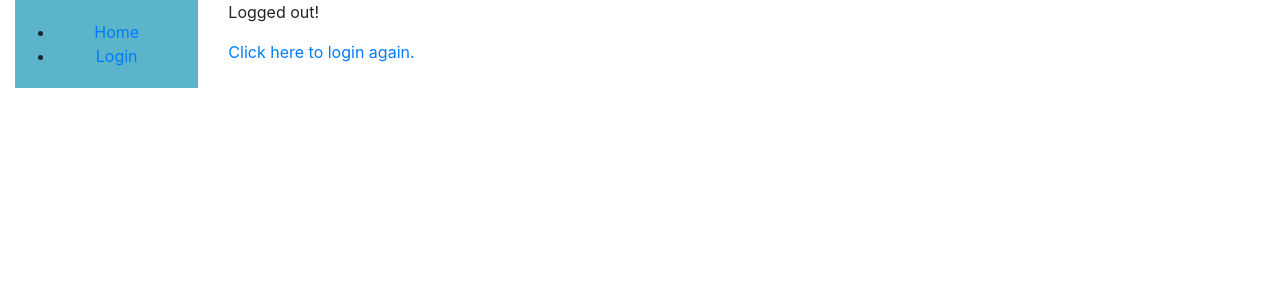
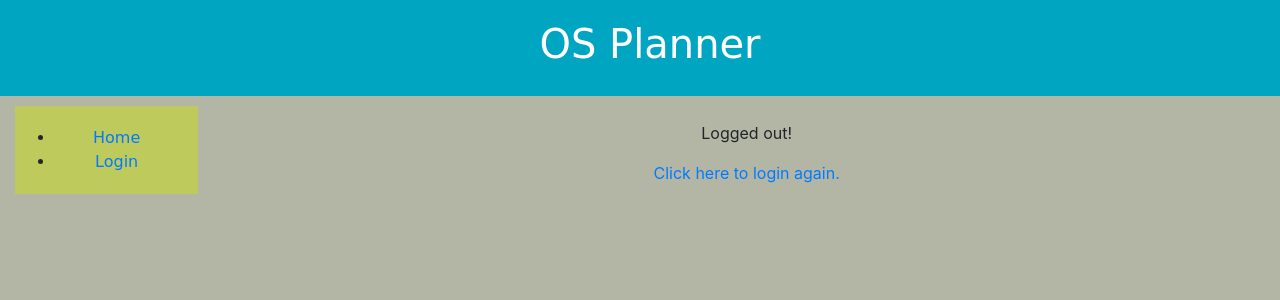
Before and after one commit to prznoc/osplanner, a Django app: template spaceplanner/templates/registration/logged_out.html in a window 1280 px wide. Shown: the top 300 px of the page. Run offline with Django 3.2, Linux system fonts and the light colour scheme; the template is opened without the code that fills it, so the values that code supplies are empty; some libraries are stand-ins or nearby versions.

Commit message:
CSS for main structure

```diff
--- a/spaceplanner/admin.py
+++ b/spaceplanner/admin.py
@@ -22,4 +22,3 @@ admin.site.register(User, CustomerAdminEmployee)
 admin.site.register(Workstation, CustomerAdminWorkstation)
 admin.site.register(Workweek)
 admin.site.register(Userweek)
-admin.site.register(WorkstationPreferences)
--- a/spaceplanner/static/css/styles.css
+++ b/spaceplanner/static/css/styles.css
@@ -1,48 +1,63 @@
-.sidebar-nav {
-    background-color: #5cb4ca;
-    margin-top: 0;
+.html {
+  }
+.body {
+    background-color: #b4b6a5;
+  }
+
+.page-header {
+    background-color: hsl(189, 100%, 38%);
     padding: 20px 20px 20px 40px;
     text-align: center
 }
 
-.page-header h1, .page-header h1 a, .page-header h1 a:visited, .page-header h1 a:active {
-    color: #ffffff;
-    font-size: 36pt;
-    text-decoration: none;
+.container-fluid {
 }
 
-.content {
-    margin-left: 40px;
+.col-sm-2 {
+    min-width: min-content;
+    float:left;
 }
 
-h1, h2, h3, h4 {
+.sidebar-nav {
+    background-color: #bfca5c;
+    padding: 20px 20px 20px 40px;
     font-family: 'Lobster', cursive;
+    text-align: center;
+    min-width: min-content;
+    margin-top: 10px;
+    position: sticky;
+    position: -webkit-sticky;
+    top: 0;
 }
 
-.date {
-    color: rgb(27, 116, 34);
+.col-sm-10 {
+    float:left;
+    margin:auto;
+    text-align: center;
 }
 
-.post-form textarea, .post-form input {
-    width: 100%;
-}
-
-.post {
-    margin-bottom: 70px;
-}
-
-.post h2 a, .post h2 a:visited {
-    color: #000000;
-}
-
-.blue_glyf{
-    color: blue;
+.page-header h1, .page-header h1 a, .page-header h1 a:visited, .page-header h1 a:active{
+    font-family: 'Lobster', cursive;
+    color: rgb(255, 255, 255)
 }
 
 .today {
-    color: #bbbbbb
+    background-color: rgba(255, 215, 0, 0.4);
 }
 
-.tr[week= 31] {
-    background-color: #f2dede;
+.btn-primary {
+    margin-left: 10px;
+    margin-right: 10px;
 }
+
+#workstation_schedule_btn {
+    width: 185px;
+}
+
+#edit_preferences_btn {
+    width: 185px;
+}
+
+#change_date {
+    width: 85px;
+}
--- a/spaceplanner/templates/base_generic.html
+++ b/spaceplanner/templates/base_generic.html
@@ -1,5 +1,5 @@
 <!DOCTYPE html>
-<html lang="en">
+<html lang="en" background-color: #b4b6a5>
 <head>
   {% block title %}<title>OS Planner</title>{% endblock %}
   <meta charset="utf-8">
@@ -9,7 +9,10 @@
   {% load static %}
   <link rel="stylesheet" href="{% static 'css/styles.css' %}">
 </head>
-<body>
+<body class='body'>
+    <div class="page-header">
+        <h1><a href="/">OS Planner</a></h1>
+    </div>
   <div class="container-fluid">
     <div class="row">
       <div class="col-sm-2">
--- a/spaceplanner/templates/spaceplanner/edit_preferences.html
+++ b/spaceplanner/templates/spaceplanner/edit_preferences.html
@@ -1,10 +1,6 @@
 {% extends "base_generic.html" %}
 
 {% block content %}
-<head>
-    <title>Edit Preferences</title>
-    <link rel="stylesheet" href="https://maxcdn.bootstrapcdn.com/bootstrap/3.3.7/css/bootstrap.min.css" />
-</head>
 <body>
     <p>Edit preferences page</p>
     <p>User: {{user.get_full_name}}</p>
--- a/spaceplanner/templates/spaceplanner/schedule_week.html
+++ b/spaceplanner/templates/spaceplanner/schedule_week.html
@@ -1,10 +1,6 @@
 {% extends "base_generic.html" %}
 
 {% block content %}
-<head>
-    <title>Schedule your week</title>
-    <link rel="stylesheet" href="https://maxcdn.bootstrapcdn.com/bootstrap/3.3.7/css/bootstrap.min.css" />
-</head>
 <body>
     <p>Schedule week page</p>
     <p>Date: {{ userweek.year }}|{{userweek.week}}, {{date_range}} </p>
```
Also changed, not shown: spaceplanner/tables.py (+4 -4 lines), spaceplanner/templates/spaceplanner/user_panel.html (+5 -9 lines).
